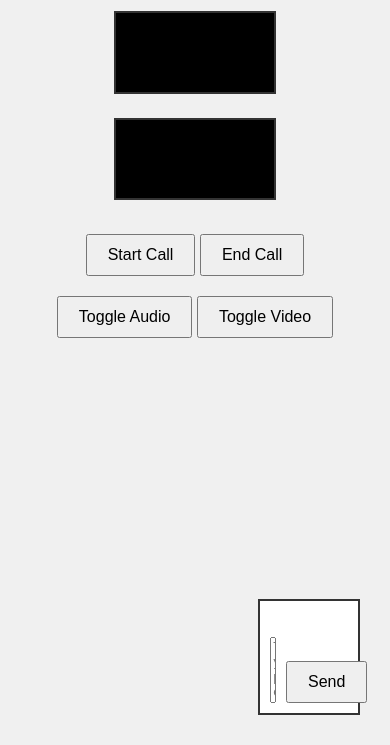
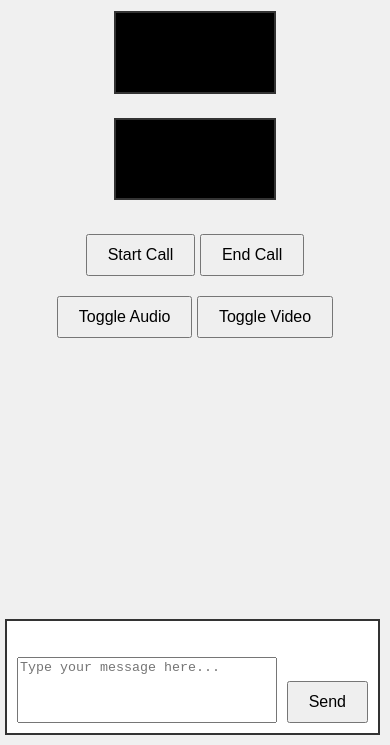
Before and after one commit to Coconutmomoko/theralink25, a plain HTML site: page frontend/index.html in a window 390 px wide. Shown: the part 99-844 px from the top of the page. Drawn offline with nearby package versions, Linux system fonts and the light colour scheme; no server answers.

Commit message:
chat is adapted for mobile devices

```diff
--- a/backend/server.js
+++ b/backend/server.js
@@ -54,7 +54,7 @@ io.on("connection", (socket) => {
       socket.to(roomId).emit("endCall");
     });
 
-    // Add the chat message handler:
+    // Chat message handler:
     socket.on("message", (data) => {
       // Broadcast the message to all other sockets in the room.
       socket.to(roomId).emit("message", data);
--- a/frontend/style.css
+++ b/frontend/style.css
@@ -38,6 +38,16 @@ button {
   flex-direction: column;
 }
 
+@media (max-width: 768px) {
+  #chat {
+    width: 90%;
+    max-height: 40%;
+    bottom: 10px;
+    right: 10px;
+  }
+
+}
+
 #messages {
   flex: 1;
   overflow-y: auto; /* Enable vertical scrolling */
```
